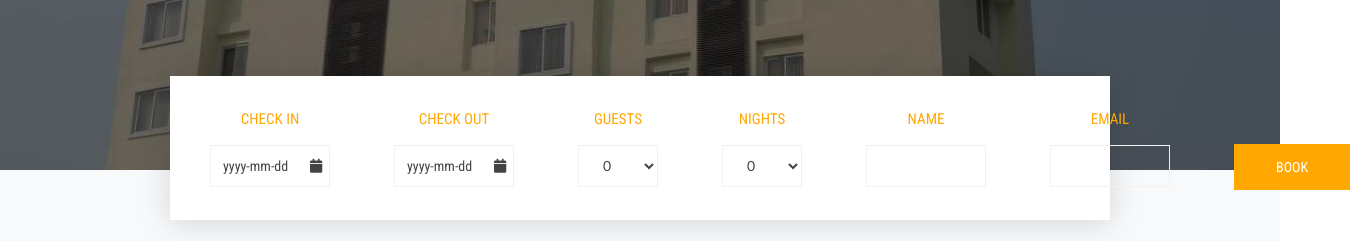
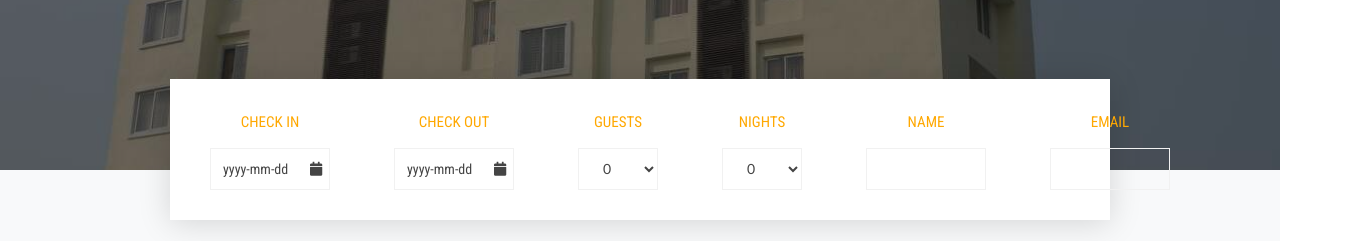
Before and after one commit to atul-web/sksgrandapalace, a plain HTML site: page index.html in a window 1280 px wide. Shown: the part 627-868 px from the top of the page, 1360 px wide, since content can reach past the window. Drawn offline with nearby package versions, Linux system fonts and the light colour scheme; no server answers.

Commit message:
Update index.html

```diff
--- a/index.html
+++ b/index.html
@@ -380,11 +380,11 @@
                 </div>
             </div>
             <br> <!-- add a line break here -->
-            <div class="table-item">
+<!--             <div class="table-item">
                 <div class="form-btn mar-top-35">
                     <a class="btn btn-orange">Book</a>
                 </div>
-            </div>
+            </div> -->
         </div>
     </div>
 </div>
```
